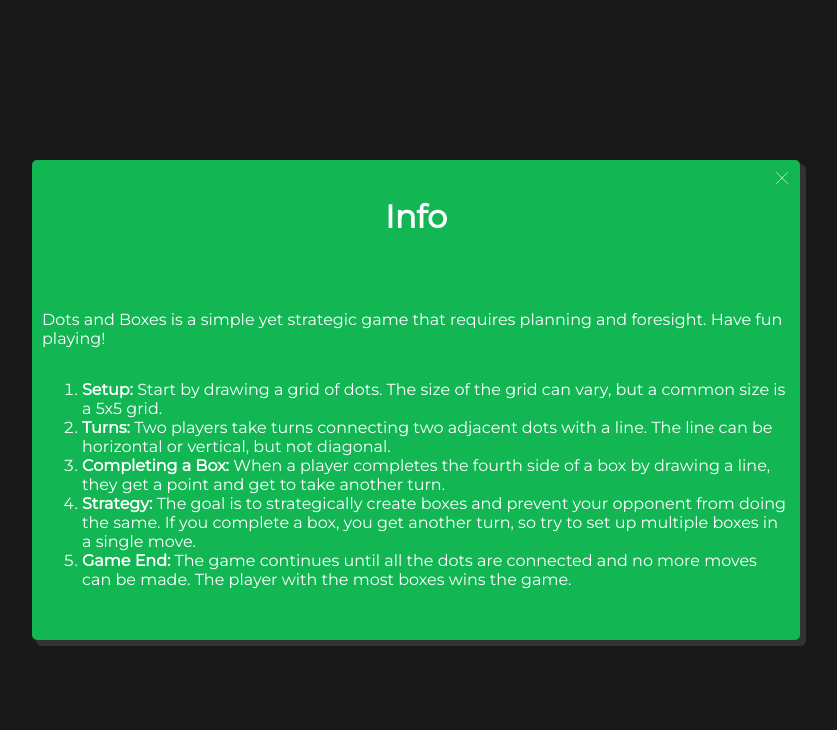
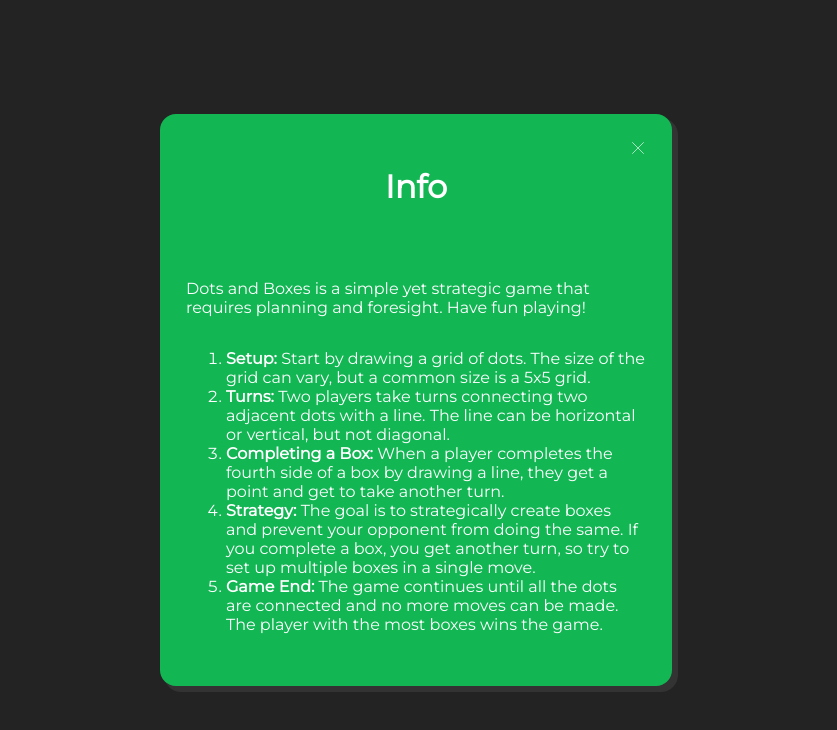
Before and after one commit to harryBedfordSL/dots-and-boxes, a Vue app: page / in a window 1280 px wide. Both pictures are taken after a click on the picture 848 px from the left and 254 px from the top of the page. Shown: the top 730 px of the page, without its empty margins (224-1061 px from the left). Built offline with nearby package versions, Linux system fonts and the light colour scheme.

Commit message:
add animations to modals and pages

```diff
--- a/src/components/GameContainer.vue
+++ b/src/components/GameContainer.vue
@@ -1,20 +1,38 @@
 <script setup lang="ts">
 import Welcome from './Welcome.vue';
-import { computed } from 'vue';
+import { computed, type Component } from 'vue';
 import { useGameStore } from '@/stores/GameStore';
 import GameBoard from './GameBoard.vue';
 import PostGame from './PostGame.vue';
+import Page from './Page.vue';
 
 const gameStore = useGameStore();
 
 const preGame = computed(() => !gameStore.started && !gameStore.winner);
-const inGame = computed(() => gameStore.started && !gameStore.winner);
+
+interface ActiveElement {
+  component: Component;
+  key: string;
+}
+
+const active = computed<ActiveElement>(() => {
+  if (gameStore.winner) {
+    return { component: PostGame, key: 'post-game' };
+  }
+
+  const component = preGame.value ? Welcome : GameBoard;
+  const key = preGame.value ? 'welcome' : 'game-board';
+  return {
+    component,
+    key
+  };
+});
 </script>
 
 <template>
-  <Welcome v-if="preGame" />
-  <GameBoard v-if="inGame" />
-  <PostGame v-if="gameStore.winner" />
+  <Page :containerKey="active.key">
+    <component :is="active.component" />
+  </Page>
 </template>
 
 <style scoped></style>
--- /dev/null
+++ b/src/components/Page.vue
@@ -0,0 +1,36 @@
+<script setup lang="ts">
+export interface PageProps {
+  containerKey: string;
+}
+
+defineProps<PageProps>();
+</script>
+
+<template>
+  <Transition mode="out-in">
+    <div :key="containerKey" class="page-container">
+      <slot></slot>
+    </div>
+  </Transition>
+</template>
+
+<style scoped>
+.page-container {
+  align-items: center;
+  display: flex;
+  flex-direction: column;
+  height: 100%;
+  justify-content: center;
+  width: 100%;
+}
+
+.v-enter-active,
+.v-leave-active {
+  transition: opacity 0.3s ease;
+}
+
+.v-enter-from,
+.v-leave-to {
+  opacity: 0;
+}
+</style>
--- a/src/components/modals/Modal.vue
+++ b/src/components/modals/Modal.vue
@@ -26,8 +26,11 @@ useClickOutside({
 </script>
 
 <template>
-  <div class="modal-background" ref="container" v-if="isVisible">
-    <div :class="modalContent">
+  <Transition name="fade">
+    <div class="overlay" ref="container" v-if="isVisible"></div>
+  </Transition>
+  <Transition name="pop">
+      <div :class="modalContent" v-if="isVisible">
         <header class="modal-header">
           <slot name="header">
             <h1>Default header</h1>
@@ -40,33 +43,42 @@ useClickOutside({
           <slot name="body">Default body</slot>
         </section>
       </div>
-  </div>
+  </Transition>
 </template>
 
 <style scoped>
-.modal-background {
+.overlay {
+  content: '';
+  position: absolute;
   position: fixed;
   top: 0;
+  right: 0;
   bottom: 0;
   left: 0;
-  right: 0;
-  background-color: rgba(0, 0, 0, 0.5);
-  display: flex;
-  justify-content: center;
-  align-items: center;
-  z-index: 999;
+  z-index: 998;
+  background: rgba(0, 0, 0, 0.5);
+  opacity: 0.6;
+  cursor: pointer;
 }
 
 .modal {
-  min-width: 40%;
-  max-width: 60%;
-  min-height: 60%;
-  border-radius: 5px;
-  background: #12b754;
+  overflow-x: auto;
+  position: absolute;
+  position: fixed;
+  top: 0;
+  right: 0;
+  bottom: 0;
+  left: 0;
+  margin: auto;
+  width: fit-content;
+  height: fit-content;
+  max-width: 30em;
+  max-height: 75%;
+  padding: 1rem;
+  border-radius: 1rem;
   box-shadow: 5px 5px 0px 1px var(--background-secondary);
-  overflow-x: auto;
-  display: flex;
-  flex-direction: column;
+  background: var(--background-primary);
+  z-index: 999;
 }
 
 .modal-header {
@@ -99,4 +111,25 @@ useClickOutside({
   width: 1rem;
   height: 1rem;
 }
+
+.pop-enter-active,
+.pop-leave-active {
+  transition: opacity 0.3s ease, transform 0.3s ease-in-out;
+}
+
+.pop-enter-from,
+.pop-leave-to {
+  opacity: 0;
+  transform: translateY(-50px);
+}
+
+.fade-enter-active,
+.fade-leave-active {
+  transition: opacity .4s ease;
+}
+
+.fade-enter-from,
+.fade-leave-to {
+  opacity: 0;
+}
 </style>
--- a/src/components/modals/SettingsModal.vue
+++ b/src/components/modals/SettingsModal.vue
@@ -11,6 +11,11 @@ const toggleModalVisibility = () => {
 };
 
 const gameStore = useGameStore();
+
+const goHome = () => {
+  gameStore.resetGame();
+  isVisible.value = false;
+};
 
 const restartGame = () => {
   gameStore.restartGame();
@@ -31,6 +36,7 @@ const endGame = () => {
       <h1>Settings</h1>
     </template>
     <template #body>
+      <Button @click="goHome">Home</Button>
       <Button @click="restartGame">Restart</Button>
       <Button @click="endGame">End Game</Button>
     </template>
```
Lines whose indentation alone changed are shown as unchanged.
